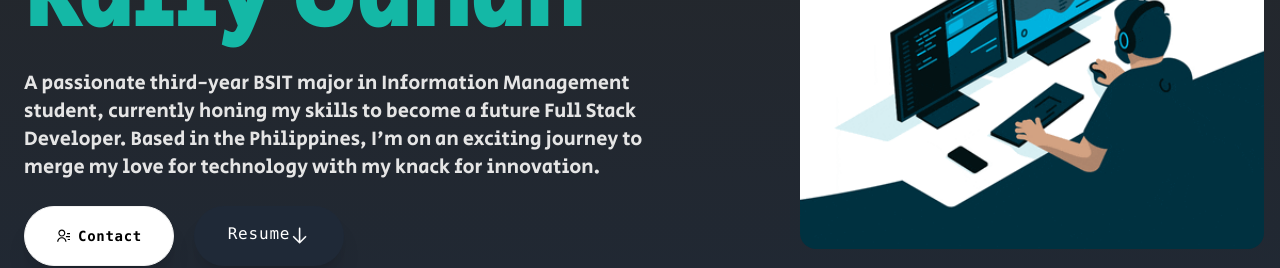
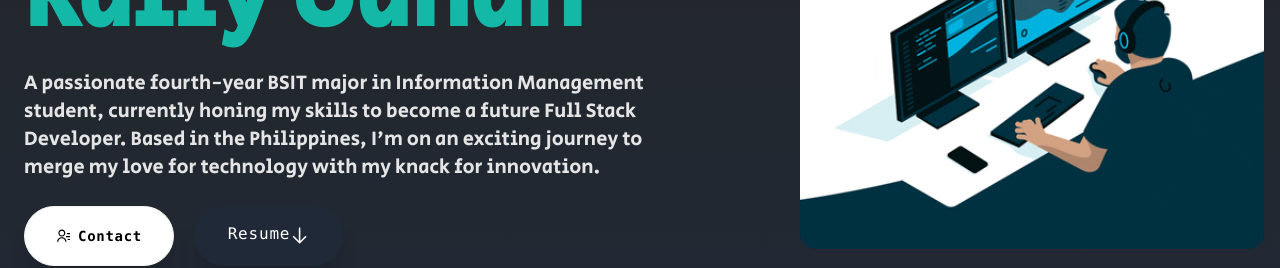
Before and after one commit to ImRaffy14/ImRaffy.dev, a React (Vite) app: page / in a window 1280 px wide. Shown: the part 340-608 px from the top of the page. Built offline with nearby package versions, Linux system fonts and the light colour scheme.

Commit message:
added: updated descriptions

```diff
--- a/src/Contents.jsx
+++ b/src/Contents.jsx
@@ -10,7 +10,7 @@ function Contents({isLight}) {
         <div className="flex flex-col justify-center h-full mx-2 font-secularOne">
           <h1 className={`text-5xl xl:text-8xl lg:text-6xl md:text-8xl text-center lg:text-left font-bold ${isLight ? 'text-gray-800' : ''}`}>Hey there! I'm <span className="text-teal-500">Raffy Uanan</span></h1>
           <br/>
-          <p className={`text-xl md:text-xl text-center lg:text-left xl:mr-32 lg:mr-10 md:mx-32 lg:mx-0 ${isLight ? 'text-gray-800' : ''}`}>A passionate third-year BSIT major in Information Management student, currently honing my skills to become a future Full Stack Developer. Based in the Philippines, I'm on an exciting journey to merge my love for technology with my knack for innovation.</p>
+          <p className={`text-xl md:text-xl text-center lg:text-left xl:mr-32 lg:mr-10 md:mx-32 lg:mx-0 ${isLight ? 'text-gray-800' : ''}`}>A passionate fourth-year BSIT major in Information Management student, currently honing my skills to become a future Full Stack Developer. Based in the Philippines, I'm on an exciting journey to merge my love for technology with my knack for innovation.</p>
           <br/>
           <div className="flex justify-center lg:justify-start space-x-5">
           <Link
--- a/src/Education.jsx
+++ b/src/Education.jsx
@@ -63,7 +63,7 @@ function Education({isLight}){
                             </div>
                         </div>
                         <div className="text-lg font-black">Bestlink College of the Philippines</div>
-                        <p className={`${isLight ? `text-gray-700` : `text-neutral-300`}`}>Advanced into the second year of academic studies. Deepened understanding of web development technologies. Delved into server-side scripting with PHP and database management using MySQL. Successfully completed projects involving dynamic web applications. Expanding expertise in modern web development frameworks. Focusing on React JS and exploring other frontend frameworks. Actively participating in collaborative projects and seeking opportunities for practical application of knowledge.</p>
+                        <p className={`${isLight ? `text-gray-700` : `text-neutral-300`}`}>In my fourth year at Bestlink College of the Philippines, I’ve focused on the MERN stack (MongoDB, Express.js, React.js, Node.js) to advance my web development skills. I am leading our capstone project as Scrum Master, Project Manager, and Full Stack Developer. My current work involves developing dynamic web applications and engaging in collaborative projects, constantly applying and expanding my expertise in real-world scenarios.</p>
                         </div>
                         <hr />
                     </li>
--- a/src/Projects.jsx
+++ b/src/Projects.jsx
@@ -291,7 +291,7 @@ function Projects ({isLight}){
                                     <button className="btn btn-active btn-neutral">Tailwind</button>
                                 </div>
                             <div className="card-actions justify-end">
-                                <a href="https://imraffy14.github.io/ColorCraft.co/"><button className="btn btn-active h-[50px] w-[150px]" >Demo</button></a>
+
                             </div>
                         </div>
                     </div>
```
